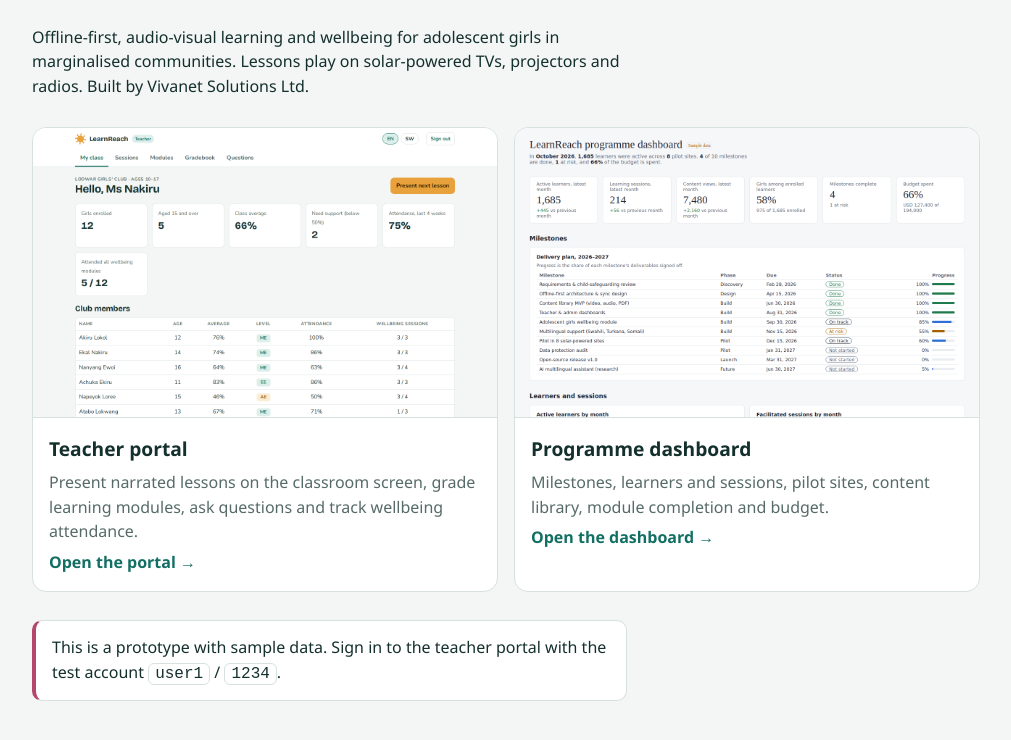
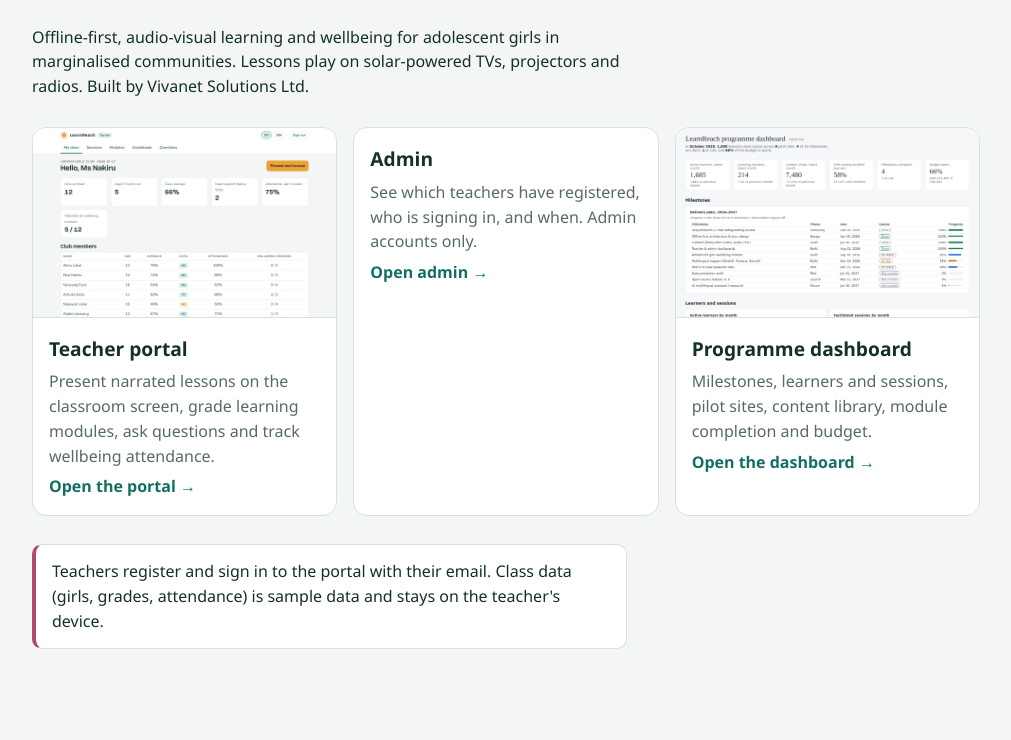
Before and after one commit to hellenalianya-code/learn, a website: page index.html in a window 1280 px wide. Shown: the part 98-838 px from the top of the page, without its empty margins (134-1145 px from the left). After the commit the page ends 803 px from the top, so only its background shows below. Drawn offline with Linux system fonts and the light colour scheme.

Commit message:
Home page: add Admin link and update sign-in note

```diff
--- a/index.html
+++ b/index.html
@@ -35,12 +35,15 @@ code { background: var(--surface); border: 1px solid var(--line); border-radius:
       <img src="docs/images/portal-class.png" alt="Teacher portal showing the girls' club class list">
       <div><h2>Teacher portal</h2><p class="muted">Present narrated lessons on the classroom screen, grade learning modules, ask questions and track wellbeing attendance.</p><span class="go">Open the portal →</span></div>
     </a>
+    <a class="card" href="admin/">
+      <div><h2>Admin</h2><p class="muted">See which teachers have registered, who is signing in, and when. Admin accounts only.</p><span class="go">Open admin →</span></div>
+    </a>
     <a class="card" href="dashboard/">
       <img src="docs/images/dashboard.png" alt="Programme dashboard with milestones and learner figures">
       <div><h2>Programme dashboard</h2><p class="muted">Milestones, learners and sessions, pilot sites, content library, module completion and budget.</p><span class="go">Open the dashboard →</span></div>
     </a>
   </div>
-  <p class="note">This is a prototype with sample data. Sign in to the teacher portal with the test account <code>user1</code> / <code>1234</code>.</p>
+  <p class="note">Teachers register and sign in to the portal with their email. Class data (girls, grades, attendance) is sample data and stays on the teacher's device.</p>
 </main>
 </body>
 </html>
```
